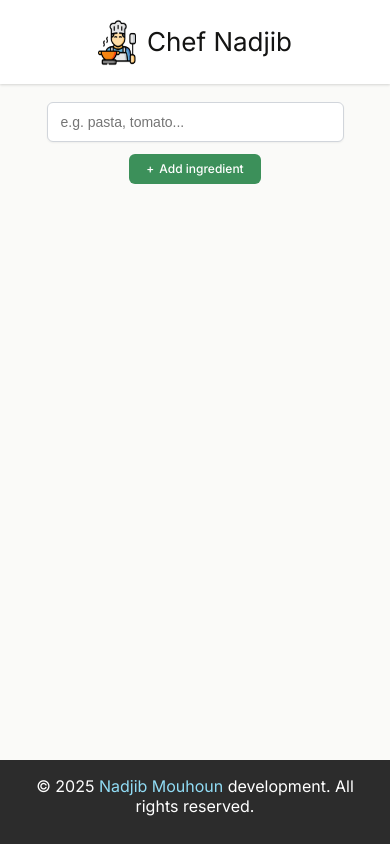
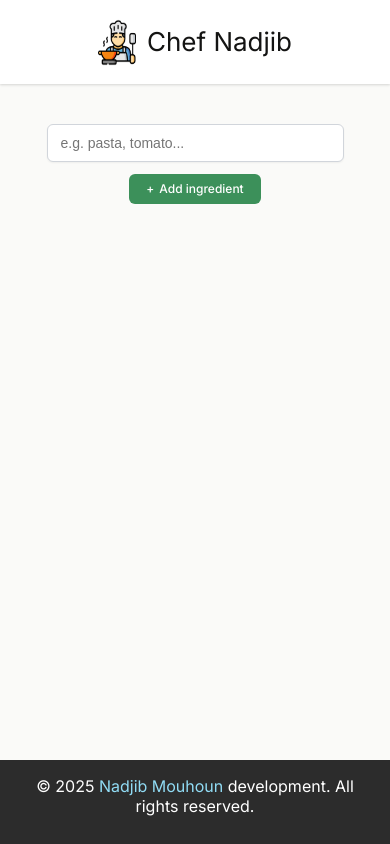
Before and after one commit to Nadjib-coder/Chef_Magic, a React (Vite) app: page / in a window 390 px wide. Built offline with nearby package versions, Linux system fonts and the light colour scheme.

Commit message:
update: - solve some styling problem in the mobile version for a good responsivness

```diff
--- a/src/App.css
+++ b/src/App.css
@@ -54,7 +54,7 @@
   justify-content: center;
   align-items: center;
   gap: 12px;
-  height: 38px;
+
 }
 
 .add-ingredient-form > input {
@@ -69,6 +69,7 @@
   flex-grow: 1;
   min-width: 150px;
   max-width: 399px;
+  height: 38px;
 }
 
 .add-ingredient-form > button {
```
